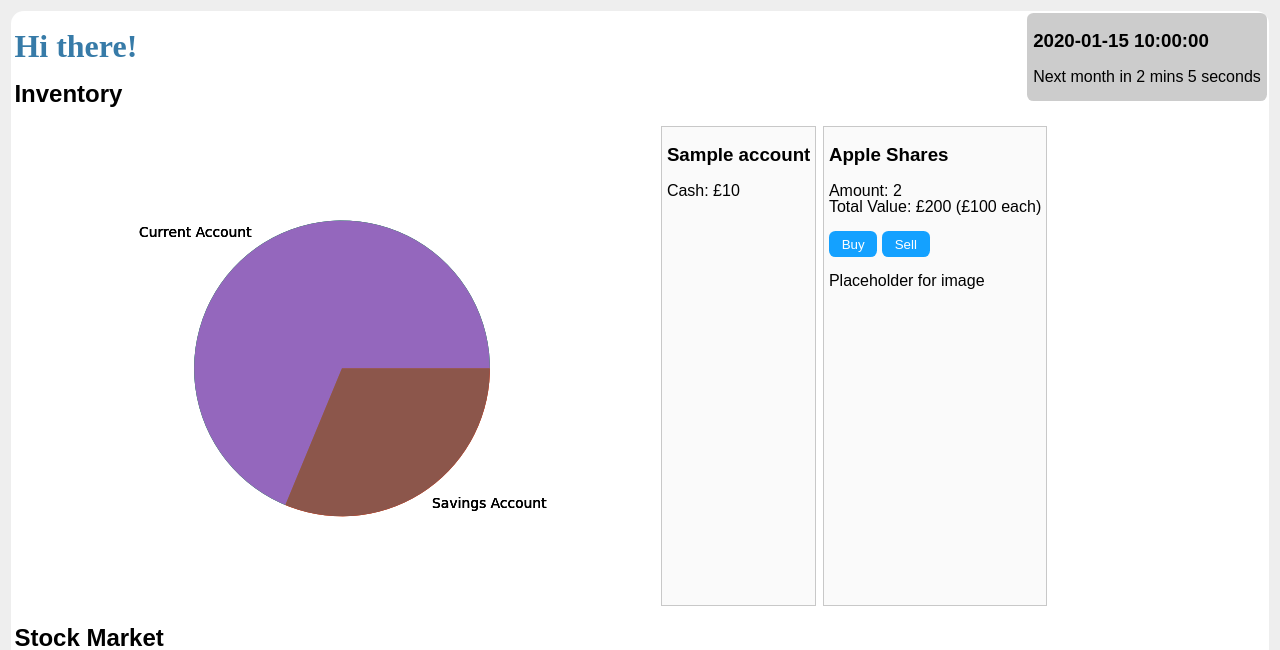
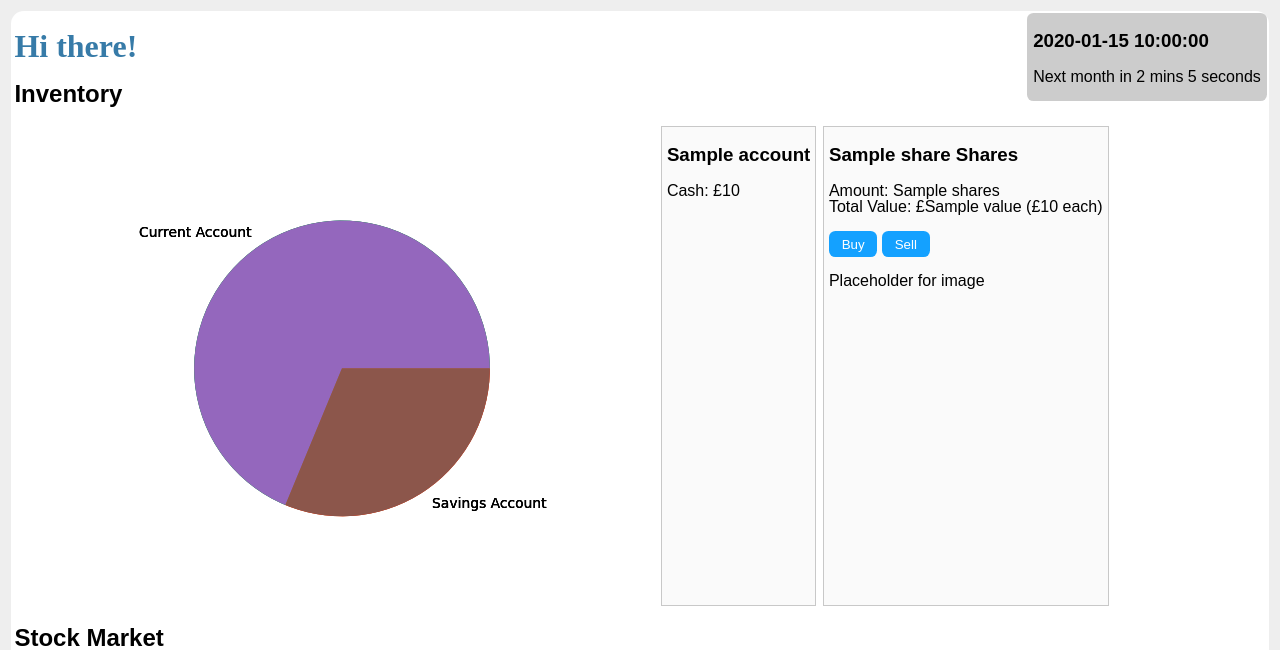
Before and after one commit to infinitelyjames/whack2024, a Python web app: template templates/index.html in a window 1280 px wide. Shown: the top 650 px of the page. Run offline with Jinja, Linux system fonts and the light colour scheme; the template is opened without the code that fills it: most values are stand-ins (such as "Sample title", 1, 10 or a date in 2020).

Commit message:
index.html dynamically loads shares

```diff
--- a/templates/index.html
+++ b/templates/index.html
@@ -20,10 +20,11 @@
             <p>Cash: £{{ account.amount }}</p>
         </div>
         {% endfor %}
+        {% for share in shares %}
         <div class="playercontainer">
-            <h3>Apple Shares</h3>
-            <p>Amount: 2
-                <br>Total Value: £200 (£100 each)
+            <h3>{{ share.name }} Shares</h3>
+            <p>Amount: {{ share.shares }}
+                <br>Total Value: £{{ share.value }} (£{{ share.sharePrice }} each)
             </p>
             <div class="buttonrow" >
                 <button onclick="onBuyShare('apple')">Buy</button>
@@ -31,6 +32,7 @@
             </div>
             <p>Placeholder for image</p>
         </div>
+        {% endfor %}
 
     </div>
     <h2>Stock Market</h2>
```
